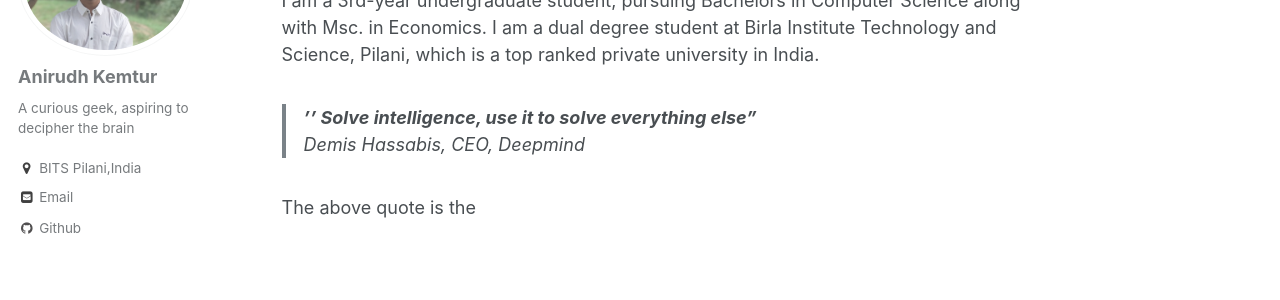
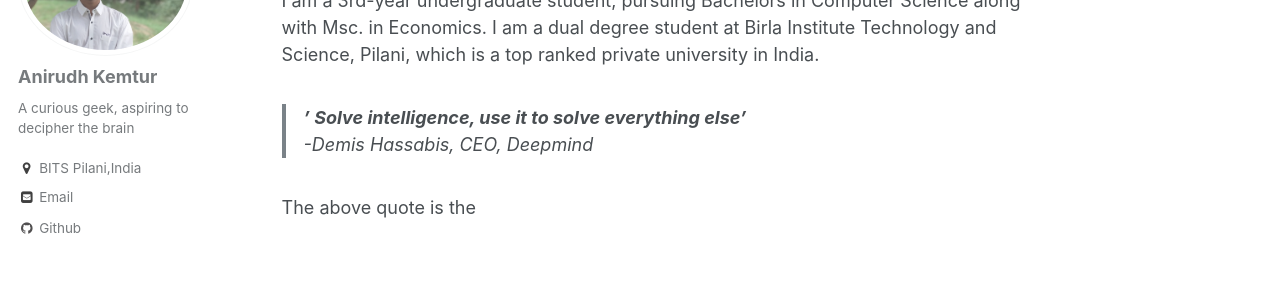
Before and after one commit to anirudhk686/anirudhk686.github.io, a Jekyll site: the page built from _pages/about.md, in a window 1280 px wide. Shown: the part 210-510 px from the top of the page. Built offline with Jekyll 4.4.1, drawn with Linux system fonts in a browser that asks for light colours.

```diff
--- a/_pages/about.md
+++ b/_pages/about.md
@@ -8,7 +8,7 @@ redirect_from:
 ***
 I am a 3rd-year undergraduate student, pursuing Bachelors in Computer Science along with Msc. in Economics. I am a dual degree student at Birla Institute Technology and Science, Pilani, which is a top ranked private university in India.
 
-> **_'' Solve intelligence, use it to solve everything else"_** <br>
->  _Demis Hassabis, CEO, Deepmind_<br>
+> **_' Solve intelligence, use it to solve everything else'_** <br>
+>  -_Demis Hassabis, CEO, Deepmind_<br>
 
 The above quote is the
```
